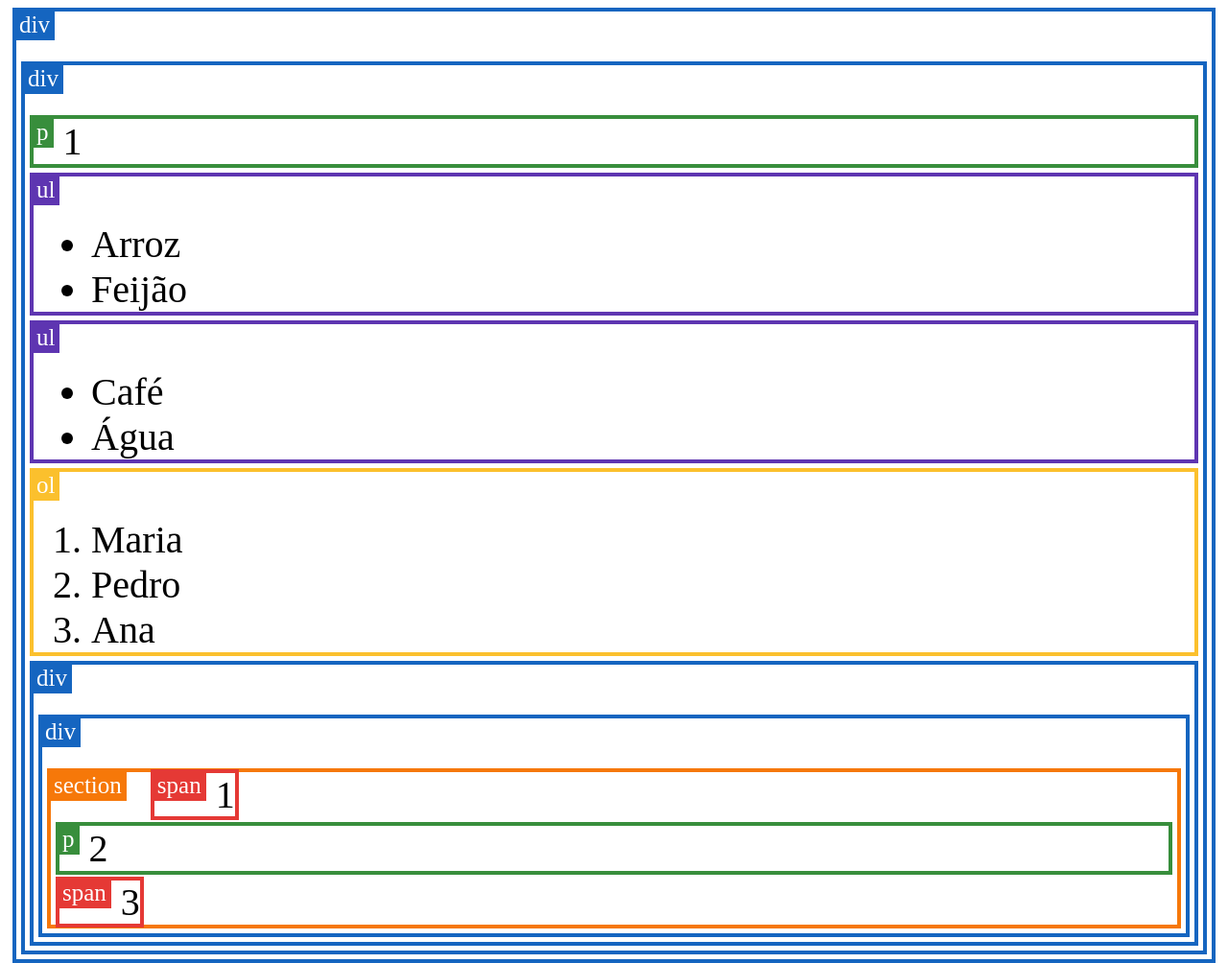
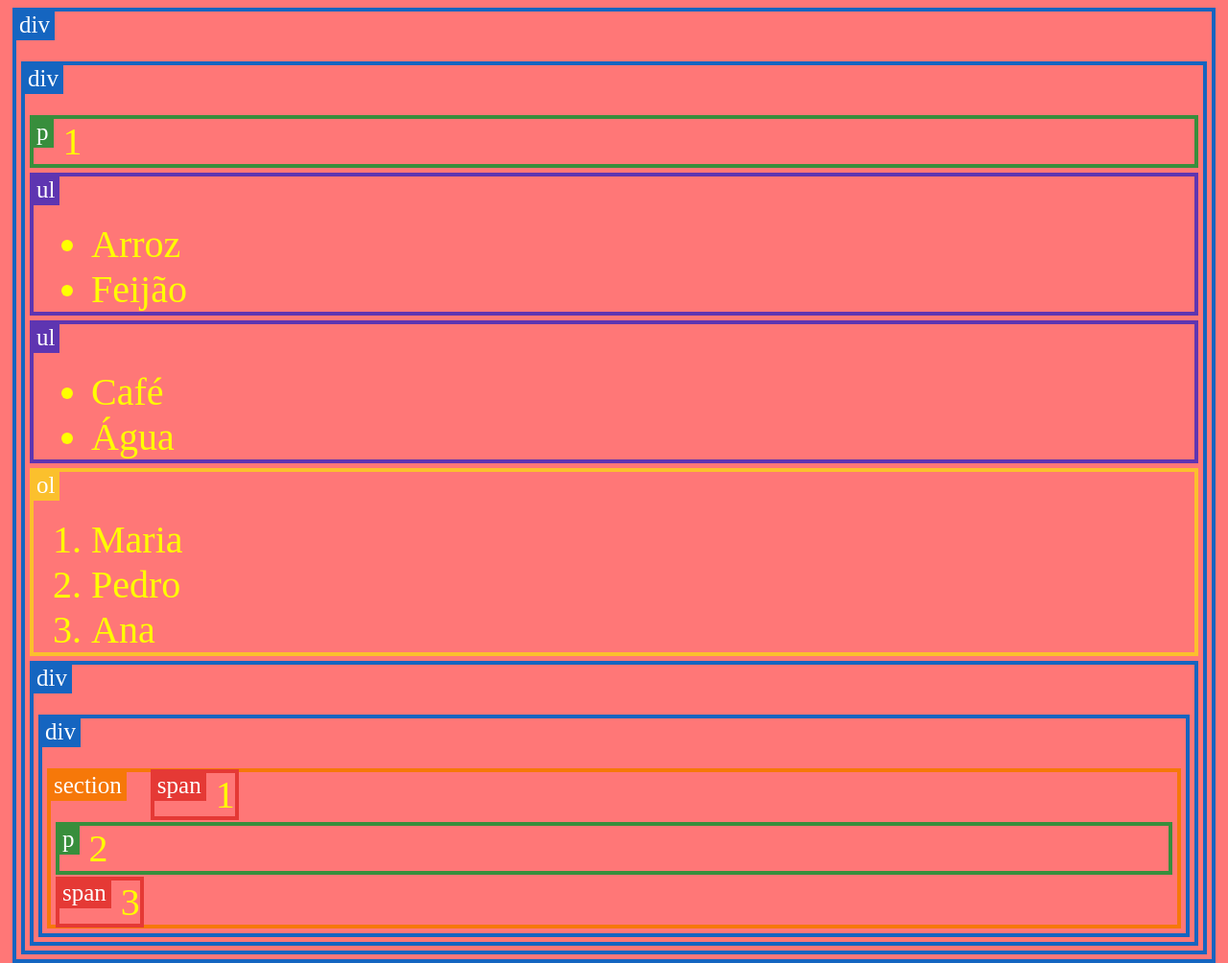
Before and after one commit to prcordova/CursosJS, a website: page css/seletores.html in a window 1280 px wide. Shown: the whole page at 96% size. Drawn offline with Linux system fonts and the light colour scheme.

Commit message:
Aula 217 seletores css

```diff
--- a/css/seletores.html
+++ b/css/seletores.html
@@ -6,7 +6,11 @@
     <title>CSS Selectors</title>
     <link rel="stylesheet" href="css/tag.css">
     <style>
-        /* ... */
+      *{
+          color: #ff0;
+          background-color: #f77;
+
+      }
     </style>
 </head>
 
```
